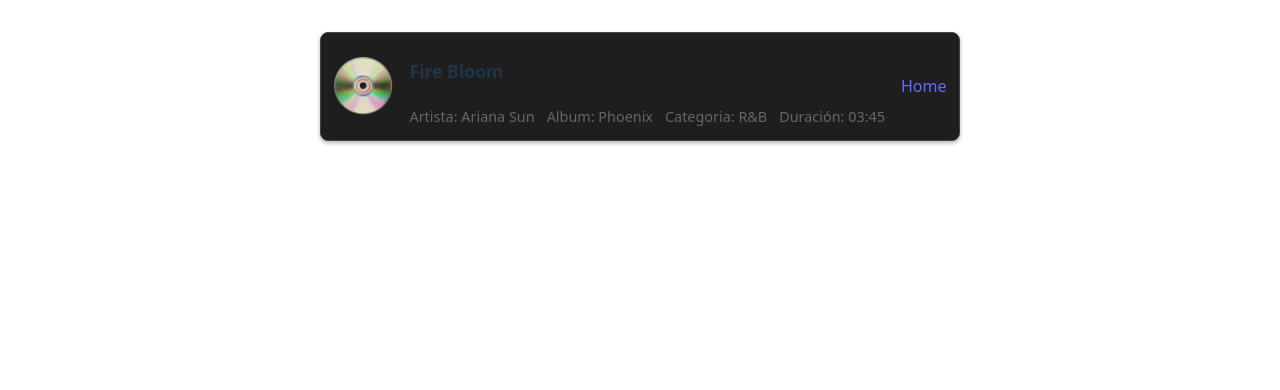
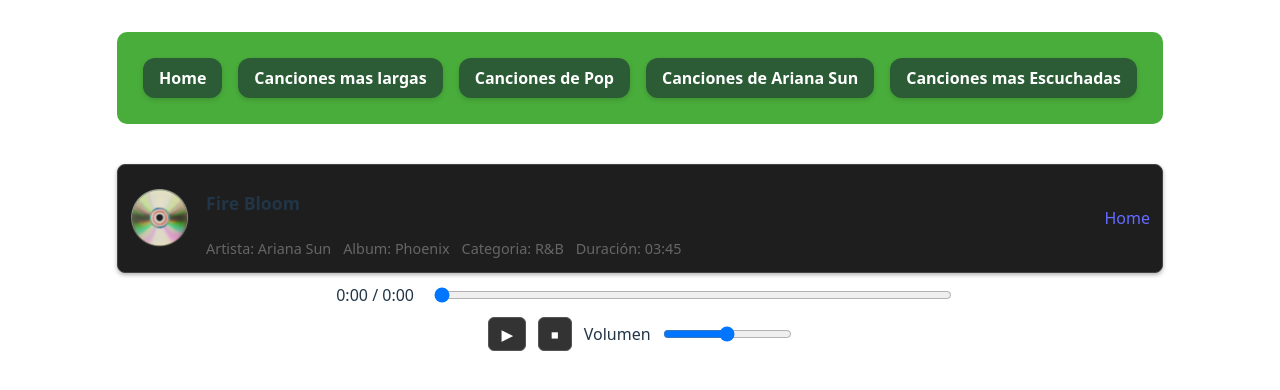
Before and after one commit to JuanCobas/react-informatorio, a React (Vite) app: page /song/a1 in a window 1280 px wide. Shown: the top 390 px of the page. Built offline with nearby package versions, Linux system fonts and the light colour scheme.

Commit message:
se arreglo NavBar, se creo HomePage y se utilizo outlet

```diff
--- a/src/App.tsx
+++ b/src/App.tsx
@@ -1,67 +1,15 @@
-import './App.css'
-
-import { longestSongs } from './mocked_information/Song/song.info'
-import { sameCategorySongs } from './mocked_information/Song/song.info';
-import { artistSongs } from './mocked_information/Song/song.info';
-import { mostListenedSongs } from './mocked_information/Song/song.info';
-import SongList from './Components/SongComponents/SongList/SongList';
-import SongCard from './Components/SongComponents/SongCard/SongCard';
+import { Outlet } from 'react-router';
 import NavBar from './Components/NavBar/NavBar';
-import SONG_URL from './mocked_information/song.URL';
-import SongFilterForm from './Components/SongComponents/SongFilterForm/songFilterForm';
-import { useState } from 'react';
 
 function App() {
-
-
-  const songsURL : string = SONG_URL;
-
-  const [URLQueryValue, setURlQueryValue] = useState(() => new URLSearchParams(window.location.search));
-  const [filter, setFilter] = useState(() => URLQueryValue.get("filter") ?? "");
-
-
-  const filteredLongSongsList = longestSongs.filter((song) => song.title.toLowerCase().includes(filter.toLowerCase()));
-  const filteredSameCategorySongsList = sameCategorySongs.filter((song) => song.title.toLowerCase().includes(filter));
-  const filteredArtistSongsList = artistSongs.filter((song) => song.title.toLowerCase().includes(filter));
-  const filteredMostListenedSongsList = mostListenedSongs.filter((song) => song.title.toLowerCase().includes(filter));
-
-  const setNewURLQuery = (filter:string) => {
-    const query = new URLSearchParams(window.location.search);
-    query.set("filter", filter);
-    setURlQueryValue(query);
-    const newURL = [window.location.pathname, query].filter(Boolean).join('?');
-    window.history.pushState({},"",newURL);
-  }
-
-  const [selectedSong, setSelectedSong] = useState<string>("")
-
-
   return (
     <>
-    <div>
       <div className='navBar-Container'>
         <NavBar/>
       </div>
-      <div>
-        <SongFilterForm callback={setFilter} updateURL={setNewURLQuery}/>
-      </div>
-
-      <SongList title = "Canciones de Mayor Duracion" >
-          {filteredLongSongsList.map((song) => (<SongCard isSelect={selectedSong === song.id} callback={setSelectedSong} key={song.id} song={song} songUrl={songsURL}/>))}
-      </SongList>
-      <SongList title = "Canciones de Misma Categoria">
-          {filteredSameCategorySongsList.map((song) => (<SongCard isSelect={selectedSong === song.id} callback={setSelectedSong} key={song.id} song={song} songUrl={songsURL}/>))}
-      </SongList>
-      <SongList title = {`Canciones de ${artistSongs[0].artist}`}>
-          {filteredArtistSongsList.map((song) => (<SongCard isSelect={selectedSong === song.id} callback={setSelectedSong} key={song.id} song={song} songUrl={songsURL}/>))}
-      </SongList>
-      <SongList title = "Canciones Mas Escuchadas">
-          {filteredMostListenedSongsList.map((song) => (<SongCard isSelect={selectedSong === song.id} callback={setSelectedSong} key={song.id} song={song} songUrl={songsURL}/>))}
-      </SongList>
-    </div>
-
+      <Outlet />
     </>
-  )
+  );
 }
 
 export default App
--- a/src/Components/SongComponents/SongCardPage/SongCardPage.tsx
+++ b/src/Components/SongComponents/SongCardPage/SongCardPage.tsx
@@ -6,6 +6,8 @@ import { mostListenedSongs } from '../../../mocked_information/Song/song.info';
 import type { Song } from "../../../mocked_information/Song/song.type";
 import styles from './SongCardPageStyles.module.css'
 import { Link } from "react-router";
+import SongPlayer from "../SongPlayer/SongPlayer";
+import SONG_URL from "../../../mocked_information/song.URL";
 
 const getSong = (id:string|undefined) => {
         var song:Song | undefined;
@@ -41,6 +43,7 @@ function SongCardPage(){
                 <Link to={'/'}>Home</Link>
 
             </article>
+            <SongPlayer songUrl={SONG_URL}/>
         </>
     )
 
--- /dev/null
+++ b/src/HomePage.css
@@ -0,0 +1,55 @@
+#root {
+  max-width: 1280px;
+  margin: 0 auto;
+  padding: 2rem;
+  text-align: center;
+  min-height: 100vh;
+}
+
+
+
+.logo {
+  height: 6em;
+  padding: 1.5em;
+  will-change: filter;
+  transition: filter 300ms;
+}
+.logo:hover {
+  filter: drop-shadow(0 0 2em #646cffaa);
+}
+.logo.react:hover {
+  filter: drop-shadow(0 0 2em #61dafbaa);
+}
+
+@keyframes logo-spin {
+  from {
+    transform: rotate(0deg);
+  }
+  to {
+    transform: rotate(360deg);
+  }
+}
+
+@media (prefers-reduced-motion: no-preference) {
+  a:nth-of-type(2) .logo {
+    animation: logo-spin infinite 20s linear;
+  }
+}
+
+.card {
+  padding: 2em;
+}
+
+.read-the-docs {
+  color: #888;
+}
+
+.navBar-Container {
+  position: sticky;
+  top: 0;
+  z-index: 1000;
+  background-color: rgb(73, 173, 59);
+  border-radius: 10px;
+  padding: 10px;
+  margin-bottom: 40px;
+}
--- /dev/null
+++ b/src/HomePage.tsx
@@ -0,0 +1,65 @@
+import './App.css'
+
+import { longestSongs } from './mocked_information/Song/song.info'
+import { sameCategorySongs } from './mocked_information/Song/song.info';
+import { artistSongs } from './mocked_information/Song/song.info';
+import { mostListenedSongs } from './mocked_information/Song/song.info';
+import SongList from './Components/SongComponents/SongList/SongList';
+import SongCard from './Components/SongComponents/SongCard/SongCard';
+import NavBar from './Components/NavBar/NavBar';
+import SONG_URL from './mocked_information/song.URL';
+import SongFilterForm from './Components/SongComponents/SongFilterForm/songFilterForm';
+import { useState } from 'react';
+
+function HomePage() {
+
+
+  const songsURL : string = SONG_URL;
+
+  const [URLQueryValue, setURlQueryValue] = useState(() => new URLSearchParams(window.location.search));
+  const [filter, setFilter] = useState(() => URLQueryValue.get("filter") ?? "");
+
+
+  const filteredLongSongsList = longestSongs.filter((song) => song.title.toLowerCase().includes(filter.toLowerCase()));
+  const filteredSameCategorySongsList = sameCategorySongs.filter((song) => song.title.toLowerCase().includes(filter));
+  const filteredArtistSongsList = artistSongs.filter((song) => song.title.toLowerCase().includes(filter));
+  const filteredMostListenedSongsList = mostListenedSongs.filter((song) => song.title.toLowerCase().includes(filter));
+
+  const setNewURLQuery = (filter:string) => {
+    const query = new URLSearchParams(window.location.search);
+    query.set("filter", filter);
+    setURlQueryValue(query);
+    const newURL = [window.location.pathname, query].filter(Boolean).join('?');
+    window.history.pushState({},"",newURL);
+  }
+
+  const [selectedSong, setSelectedSong] = useState<string>("")
+
+
+  return (
+    <>
+    <div>
+
+      <div>
+        <SongFilterForm callback={setFilter} updateURL={setNewURLQuery}/>
+      </div>
+
+      <SongList title = "Canciones de Mayor Duracion" >
+          {filteredLongSongsList.map((song) => (<SongCard isSelect={selectedSong === song.id} callback={setSelectedSong} key={song.id} song={song} songUrl={songsURL}/>))}
+      </SongList>
+      <SongList title = "Canciones de Misma Categoria">
+          {filteredSameCategorySongsList.map((song) => (<SongCard isSelect={selectedSong === song.id} callback={setSelectedSong} key={song.id} song={song} songUrl={songsURL}/>))}
+      </SongList>
+      <SongList title = {`Canciones de ${artistSongs[0].artist}`}>
+          {filteredArtistSongsList.map((song) => (<SongCard isSelect={selectedSong === song.id} callback={setSelectedSong} key={song.id} song={song} songUrl={songsURL}/>))}
+      </SongList>
+      <SongList title = "Canciones Mas Escuchadas">
+          {filteredMostListenedSongsList.map((song) => (<SongCard isSelect={selectedSong === song.id} callback={setSelectedSong} key={song.id} song={song} songUrl={songsURL}/>))}
+      </SongList>
+    </div>
+
+    </>
+  )
+}
+
+export default HomePage
--- a/src/main.tsx
+++ b/src/main.tsx
@@ -4,16 +4,19 @@ import './index.css'
 import App from './App.tsx'
 import { Routes, Route, BrowserRouter } from 'react-router'
 import SongCardPage from './Components/SongComponents/SongCardPage/SongCardPage.tsx'
+import HomePage from './HomePage.tsx'
 
 
 createRoot(document.getElementById('root')!).render(
   <StrictMode>
     <BrowserRouter>
       <Routes>
-        <Route path='/' element={<App/>}/>
-        <Route path='/category/:id'/>
-        <Route path='/song/:id' element={<SongCardPage/>}/>
-        <Route path='/favoritos'/>
+        <Route path='/' element={<App/>}>
+          <Route index element={<HomePage />} />
+          <Route path='/category/:id'/>
+          <Route path='/song/:id' element={<SongCardPage/>}/>
+          <Route path='/favoritos'/>
+        </Route>
       </Routes>
     </BrowserRouter>
   </StrictMode>,
```
